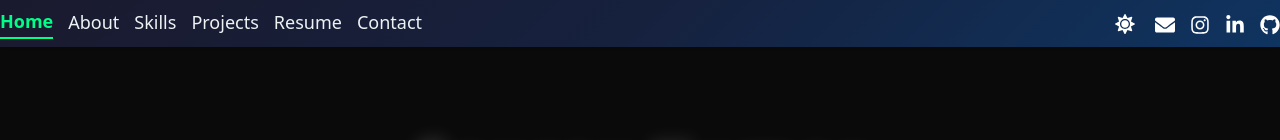
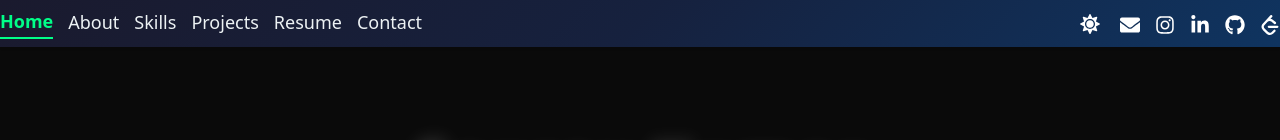
Before and after one commit to estside/my-portfoiio, a React (Create React App) app: page / in a window 1280 px wide. Shown: the top 140 px of the page. Built offline with nearby package versions, Linux system fonts and the light colour scheme.

Commit message:
new resume

```diff
--- a/src/components/Navbar.js
+++ b/src/components/Navbar.js
@@ -1,7 +1,8 @@
-// Navbar.js (This code is exactly the same as the one provided in the last response)
+// Navbar.js
 
 import React, { useEffect, useState } from 'react';
 import { FaEnvelope, FaInstagram, FaLinkedinIn, FaGithub, FaMoon, FaSun, FaBars, FaTimes } from 'react-icons/fa';
+import { SiLeetcode } from 'react-icons/si';
 import './Navbar.css';
 
 const Navbar = () => {
@@ -94,6 +95,9 @@ const Navbar = () => {
           <a href="https://github.com/estside" target="_blank" rel="noopener noreferrer" title="GitHub">
             <FaGithub size={20} />
           </a>
+          <a href="https://leetcode.com/u/wowsaurav/" target="_blank" rel="noopener noreferrer" title="LeetCode">
+            <SiLeetcode size={20} />
+          </a>
         </div>
       </div>
     </nav>
```
